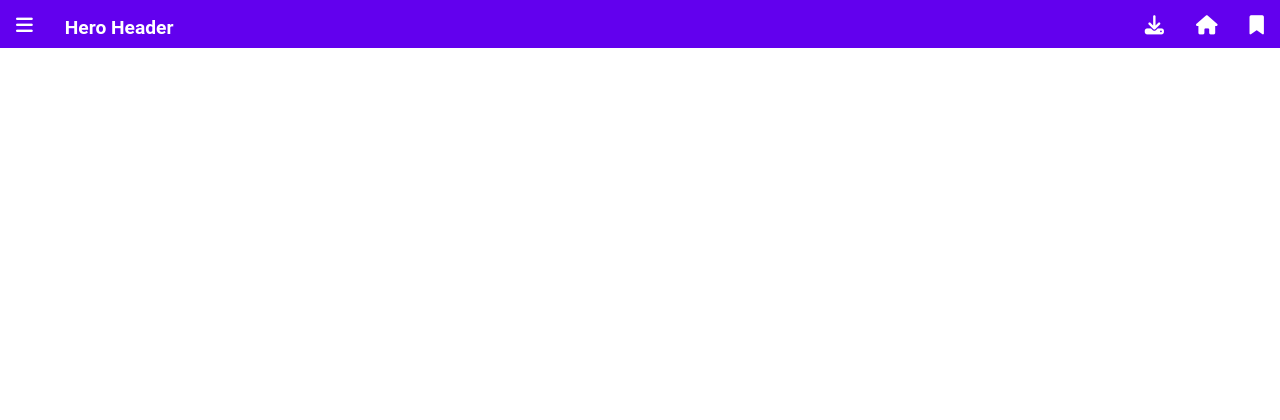
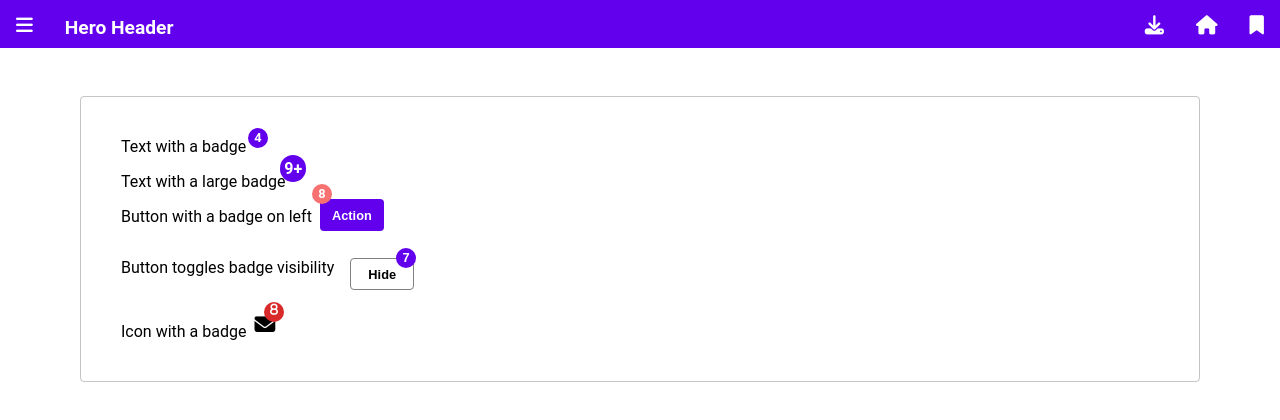
Before and after one commit to dikshadhote/flexbox_and_positons, a plain HTML site: page index.html in a window 1280 px wide. Drawn offline with Linux system fonts and the light colour scheme.

Commit message:
feat:badge component

```diff
--- a/index.html
+++ b/index.html
@@ -22,25 +22,51 @@
         </div>
     </div>
     <!-- Badge -->
-    <div class="badge-component m-2">
+    <div class="badge-component">
+        <div class="mb-2">
+            <p class="m-1">Text with a badge</p>
+            <div class="notification-text-badge small-badge position-text-badge theme-color"> <span class="number-notification-small">4</span></div>
+        </div>
+        <div>
+            <div class="notification-text-badge position-large-badge"><span class="number-notification-large">9+</span></div>
+            <p class="m-1 mt-1">Text with a large badge</p>
+        </div>
+        <div class="btn-badge-container">
+            <p class="m-1">Button with a badge on left</p>
+            <button class="btn-primary action-btn">Action</button>
+            <div class="notification-text-badge small-badge position-pink-badge"> <span class="number-notification-small">8</span></div>
+        </div>
+        <div class="btn-badge-container mt-2">
+            <p class="m-1">Button toggles badge visibility</p>
+            <button class="m-1 btn-secondary hide-btn">Hide
+            <div class="notification-text-badge small-badge theme-color position-hide-badge" id="hide-badge"> <span class="number-notification-small">7</span></div>
+            </button>
+        </div>
+        <div class="btn-badge-container mt-2">
+            <p class="m-1">Icon with a badge</p>
+            <i class="fas fa-envelope mail-icon"><div class="notification-text-badge small-badge position-red-badge"> <span class="number-notification-small">8</span></div></i>
+        </div>
 
     </div>
     <!-- Card -->
-    <div class="card-componenet">
+    <div class="card-component">
     </div>
     <!-- Chips -->
-    <div class="chips-componenet">
+    <div class="chips-component">
     </div>
     <!-- Drawer -->
-    <div class="drawer-componenet">
+    <div class="drawer-component">
     </div>
     <!-- Dialogs -->
-    <div class="dialogs-componenet">
+    <div class="dialogs-component">
     </div>
     <!-- Tabs -->
-    <div class="tabs-componenet">
+    <div class="tabs-component">
     </div>
+    <!-- Snackbar -->
+
 </div>
 <script src="https://kit.fontawesome.com/7ec9fa6772.js" crossorigin="anonymous"></script>
+<script src="index.js"></script>
 </body>
 </html>
--- a/styles.css
+++ b/styles.css
@@ -3,10 +3,11 @@
     margin:0px;
     border:0px;
     font-size:16px;
+    box-sizing:border-box;
 }
 :root{
     --theme-color: #6200ee ;
-    --grey-color:#6B7280;
+    --grey-color:#9790908a;
     --notification-badge-color:#08199e;
 }
 
@@ -18,14 +19,25 @@ body{
 /*  8px */
 margin:0.5rem;
 }
+.m-3{
+    margin:1.5rem;
+}
+.mt-1{
+    margin-top:0.5rem;
+}
+.mb-2{
+    margin-bottom: 1rem;
+}
+.mt-2{
+ margin-top:1rem;
+}
+.mt-3{
+ margin-top:1.5rem;
+}
 .m-2{
 margin:1rem;
 }
 
-
-.container{
-
-}
 
 /* Header-Section*/
 
@@ -69,3 +81,121 @@ margin:1rem;
 }
 
 /* badge component  */
+.badge-component{
+  margin:3rem 5rem;
+  padding:2rem;
+  border: 1px solid  var(--grey-color);
+  border-radius: 0.25rem;
+}
+
+.badge-component:nth-child(1){
+    position: relative;
+}
+
+
+.notification-text-badge{
+border-radius:50%;
+position:absolute;
+}
+
+.small-badge{
+    height: 1.25rem;
+    width:  1.25rem;
+    display:flex;
+    justify-content: center;
+}
+
+.position-text-badge{
+    top: 8rem;
+    left:15.5rem;
+
+}
+.theme-color{
+    background-color: var(--theme-color);
+}
+.position-pink-badge{
+    top: 11.5rem;
+    left:19.5rem;
+    background-color: #f87171;
+}
+.position-red-badge{
+    bottom: 1.7rem;
+    left:0.6rem;
+    background-color: #d82a2a;
+}
+.position-hide-badge{
+    left:2.8rem;
+    bottom:1.3rem;
+}
+.action-btn{
+    height: 2rem;
+    width:4rem;
+    position: relative;
+}
+.number-notification-small{
+    color:#fff;
+    font-weight: bold;
+    padding-top: 2px;
+    font-size: 0.8rem;
+}
+
+.number-notification-large{
+    color:#fff;
+    font-weight: bold;
+    padding-top: 4px;
+}
+.position-large-badge{
+    height: 1.65rem;
+    width:  1.65rem;
+    top: 9.7rem;
+    left:17.5rem;
+    display:flex;
+    justify-content: center;
+    background-color: var(--theme-color);
+}
+
+.badge-text-large{
+    position: relative;
+}
+
+.btn-primary{
+
+    /* padding:0.5rem; */
+    background-color: var(--theme-color);
+    color: white;
+    text-align: center;
+    border-radius: 0.25rem;
+    font-size: 0.8rem;
+    font-weight: bold;
+}
+
+.btn-secondary{
+
+    /* padding:0.5rem; */
+    background-color: white;
+    color: black;
+    text-align: center;
+    border-radius: 0.25rem;
+    font-size: 0.8rem;
+    font-weight: bold;
+    border:1px solid gray;
+
+}
+
+.hide-btn{
+    position:relative;
+    height: 2rem;
+    width:4rem;
+}
+
+.hide-btn:hover{
+    cursor: pointer;
+}
+.btn-badge-container{
+    display:flex;
+}
+
+.mail-icon{
+    font-size: 1.3rem;
+    position:relative;
+}
```
